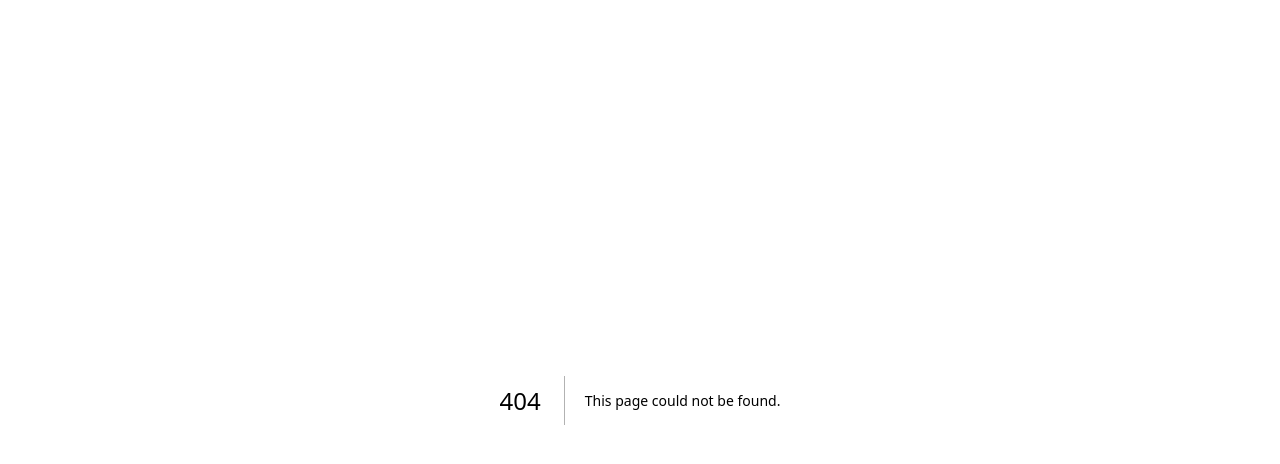
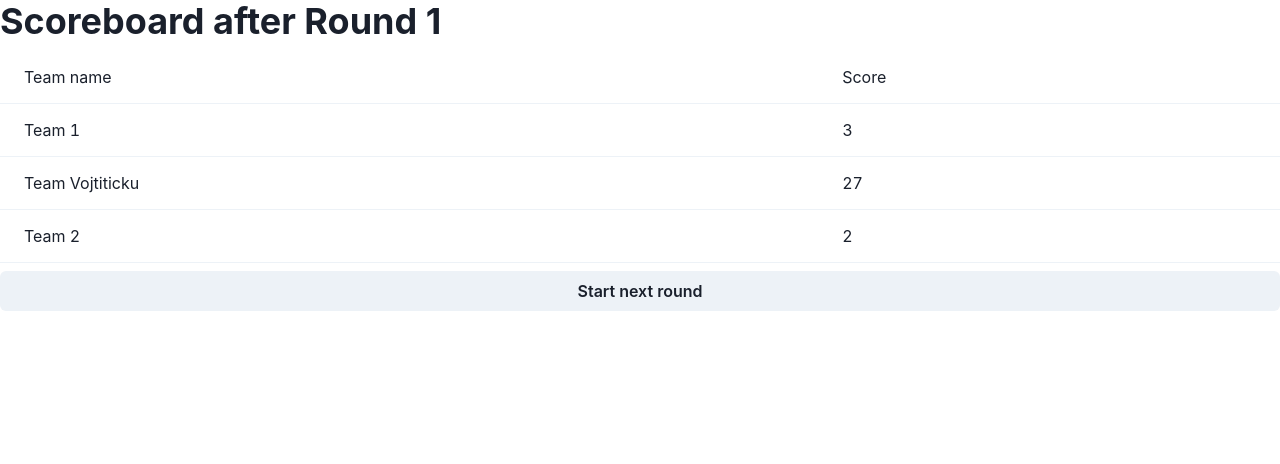
Before and after one commit to elijahmg/Pub-Quiz-App, a Next.js app: page /admin/1/scoreboard in a window 1280 px wide. Before the commit this address had no page. Shown: the top 464 px of the page. Built offline with nearby package versions, Linux system fonts and the light colour scheme.

Commit message:
feat: admin scoreboard

```diff
--- /dev/null
+++ b/pages/admin/[gameId]/scoreboard.tsx
@@ -0,0 +1,57 @@
+import {
+  Table,
+  Thead,
+  Tbody,
+  Tr,
+  Td,
+  Heading,
+  Stack,
+  Button,
+} from '@chakra-ui/react';
+
+export default function Scoreboard() {
+  const teamData = [
+    {
+      id: 1,
+      name: 'Team 1',
+      score: 3, // @TODO might be a need to calculate on client side
+    },
+    {
+      id: 2,
+      name: 'Team Vojtiticku',
+      score: 27, // @TODO might be a need to calculate on client side
+    },
+    {
+      id: 3,
+      name: 'Team 2',
+      score: 2, // @TODO might be a need to calculate on client side
+    },
+  ];
+
+  function handleNextRound() {
+    console.log('Start next round');
+  }
+
+  return (
+    <Stack>
+      <Heading as="h2">Scoreboard after Round 1</Heading>
+      <Table>
+        <Thead>
+          <Tr>
+            <Td>Team name</Td>
+            <Td>Score</Td>
+          </Tr>
+        </Thead>
+        <Tbody>
+          {teamData.map((team) => (
+            <Tr key={team.id}>
+              <Td>{team.name}</Td>
+              <Td>{team.score}</Td>
+            </Tr>
+          ))}
+        </Tbody>
+      </Table>
+      <Button onClick={handleNextRound}> Start next round</Button>
+    </Stack>
+  );
+}
```
